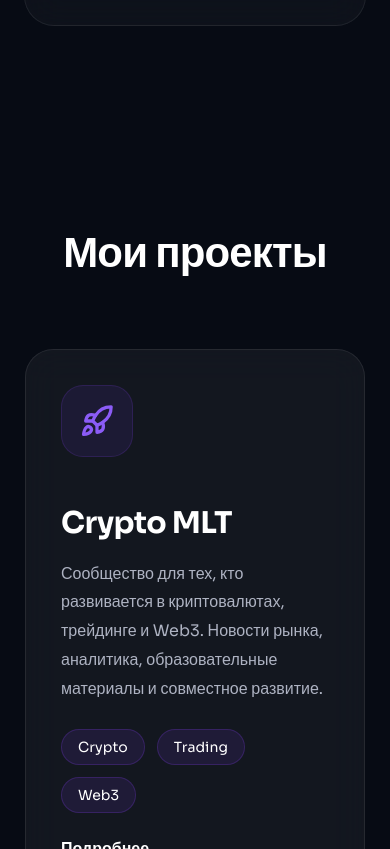
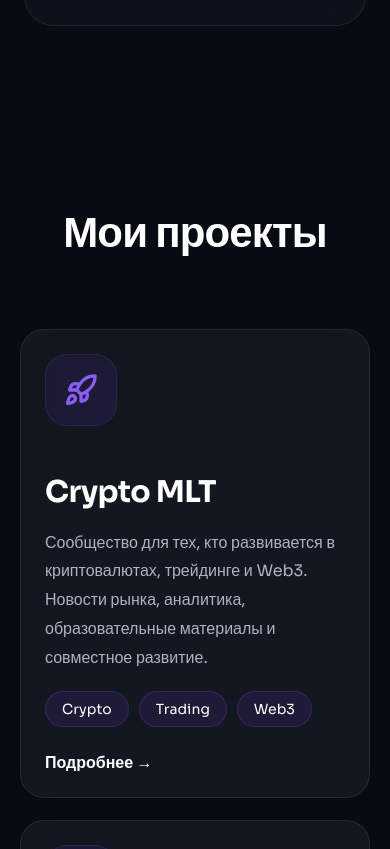
Before and after one commit to WaikserFor/portfolio, a React (Vite) app: page / in a window 390 px wide. Shown: the part 2955-3804 px from the top of the page. Built offline with nearby package versions, Linux system fonts and the light colour scheme.

Commit message:
Update meta

```diff
--- a/src/components/Projects/Projects.css
+++ b/src/components/Projects/Projects.css
@@ -164,3 +164,81 @@
 		padding: 100px 25px;
 	}
 }
+/* ==========================================
+   MOBILE PROJECTS
+========================================== */
+
+@media (max-width: 768px) {
+	.projects {
+		padding: 80px 20px;
+	}
+
+	.projectsHeader {
+		margin-bottom: 42px;
+	}
+
+	.projectsHeader h2 {
+		font-size: 36px;
+		line-height: 1.1;
+	}
+
+	.projectsHeader p {
+		font-size: 17px;
+	}
+
+	.projectsGrid {
+		grid-template-columns: 1fr;
+		gap: 22px;
+	}
+
+	.projectCard {
+		padding: 24px;
+
+		border-radius: 24px;
+	}
+
+	.projectLogo {
+		width: 64px;
+		height: 64px;
+
+		margin-bottom: 18px;
+	}
+
+	.projectTitle {
+		font-size: 24px;
+	}
+
+	.projectDescription {
+		font-size: 16px;
+
+		line-height: 1.7;
+	}
+
+	.projectButtons {
+		flex-direction: column;
+
+		gap: 12px;
+
+		margin-top: 22px;
+	}
+
+	.projectButtons a {
+		width: 100%;
+
+		justify-content: center;
+
+		height: 52px;
+	}
+
+	.projectTags {
+		gap: 10px;
+
+		margin-top: 18px;
+	}
+
+	.projectTag {
+		font-size: 13px;
+
+		padding: 8px 14px;
+	}
+}
```
